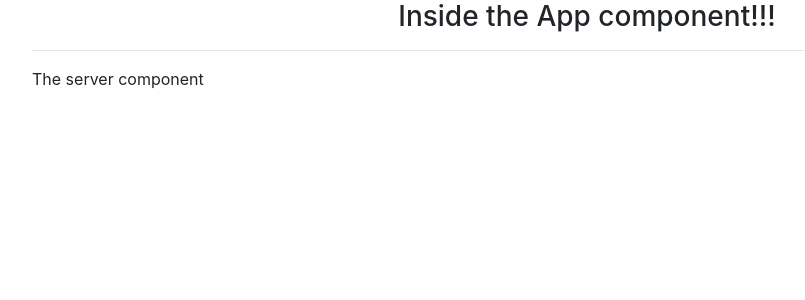
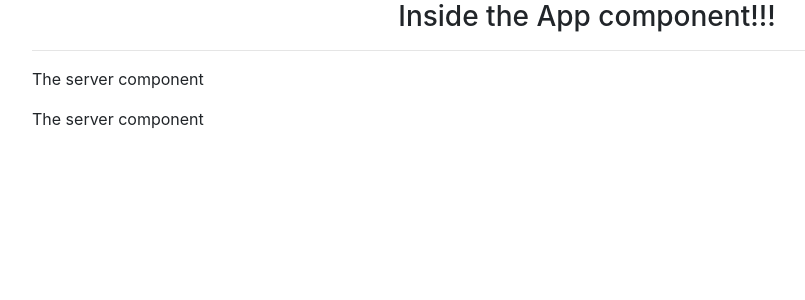
Before and after one commit to storres8/angualr-intro, an Angular app: page / in a window 1280 px wide. Shown: the top 300 px of the page, without its empty margins (53-858 px from the left). Built offline with nearby package versions, Linux system fonts and the light colour scheme.

Commit message:
created container component to hold 2 server components.

```diff
--- a/src/app/app.component.html
+++ b/src/app/app.component.html
@@ -3,5 +3,5 @@
     Inside the App component!!!
   </h3>
   <hr />
-  <app-server></app-server>
+  <app-servers></app-servers>
 </div>
--- a/src/app/app.module.ts
+++ b/src/app/app.module.ts
@@ -3,9 +3,10 @@
 
 import { AppComponent } from "./app.component";
 import { ServerComponent } from "./server/server.component";
+import { ServersComponent } from './servers/servers.component';
 
 @NgModule({
-  declarations: [AppComponent, ServerComponent],
+  declarations: [AppComponent, ServerComponent, ServersComponent],
   imports: [BrowserModule],
   providers: [],
   bootstrap: [AppComponent]
--- /dev/null
+++ b/src/app/servers/servers.component.html
@@ -0,0 +1,3 @@
+<!--Servers component the parent component the shows 2 individual server components-->
+<app-server></app-server>
+<app-server></app-server>
--- /dev/null
+++ b/src/app/servers/servers.component.ts
@@ -0,0 +1,15 @@
+import { Component, OnInit } from '@angular/core';
+
+@Component({
+  selector: 'app-servers',
+  templateUrl: './servers.component.html',
+  styleUrls: ['./servers.component.css']
+})
+export class ServersComponent implements OnInit {
+
+  constructor() { }
+
+  ngOnInit() {
+  }
+
+}
```
Also changed, not shown: src/app/servers/servers.component.css (added).
